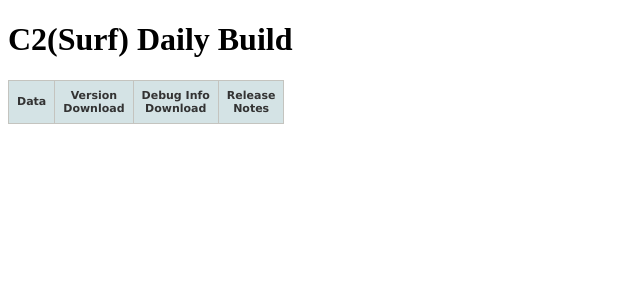
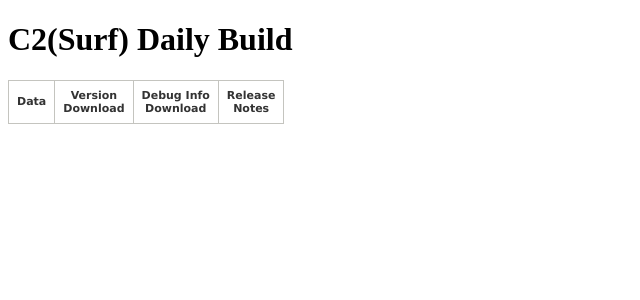
Before and after one commit to wuyou1102/BSP, a Django app: template C2/DailyVersion/templates/DailyVersion.html in a window 1280 px wide. Shown: the top 300 px of the page, without its empty margins (0-640 px from the left). Run offline with Django 3.2, Linux system fonts and the light colour scheme; the template is opened without the code that fills it, so the values that code supplies are empty.

Commit message:
Revert "add"
This reverts commit 5c2e812dcbc9285b56738fa3b97f9280c50306c9.

```diff
--- a/C2/DailyVersion/templates/DailyVersion.html
+++ b/C2/DailyVersion/templates/DailyVersion.html
@@ -79,7 +79,6 @@ window.onload=function(){
 
 
 
-
 </script>
 <style type="text/css">
     table.altrowstable {
@@ -102,13 +101,12 @@ window.onload=function(){
         border-style: solid;
         border-color: #d4e3e5;
     }
-    table tr {
+    table tr:nth-child(2n){
          background-color:#d4e3e5;
     }
     table tr:nth-child(2n){
          background-color:#c3dde0;
     }
-
 
 </style>
 <head>
```
